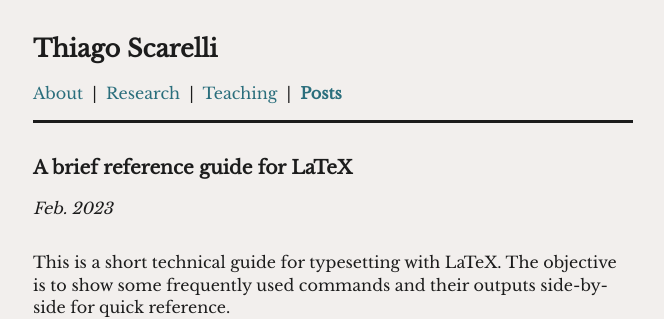
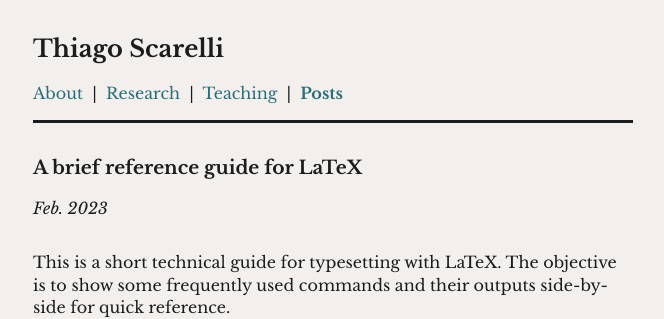
Before and after one commit to thiagoscarelli/thiagoscarelli.github.io, a Jekyll site: the page built from _posts/2023-02-01-main-commands-latex.md, in a window 1280 px wide. Shown: the top 319 px of the page, without its empty margins (307-971 px from the left). Built offline with Jekyll 4.4.1, drawn with Linux system fonts in a browser that asks for light colours.

Commit message:
Update head.html

```diff
--- a/_includes/head.html
+++ b/_includes/head.html
@@ -8,7 +8,7 @@
 	<meta name="author" content="{{ site.author }}">
 
 	<!-- Stylesheet -->
-	<link rel="stylesheet" href="https://fonts.googleapis.com/css?family=Libre+Baskerville">
+	<link rel="stylesheet" href="https://fonts.googleapis.com/css2?family=Libre+Baskerville:ital,wght@0,400;0,700;1,400&display=swap">
 	<link rel="stylesheet" href="/assets/css/styles.css">
 
 	<!-- Roboto
```
